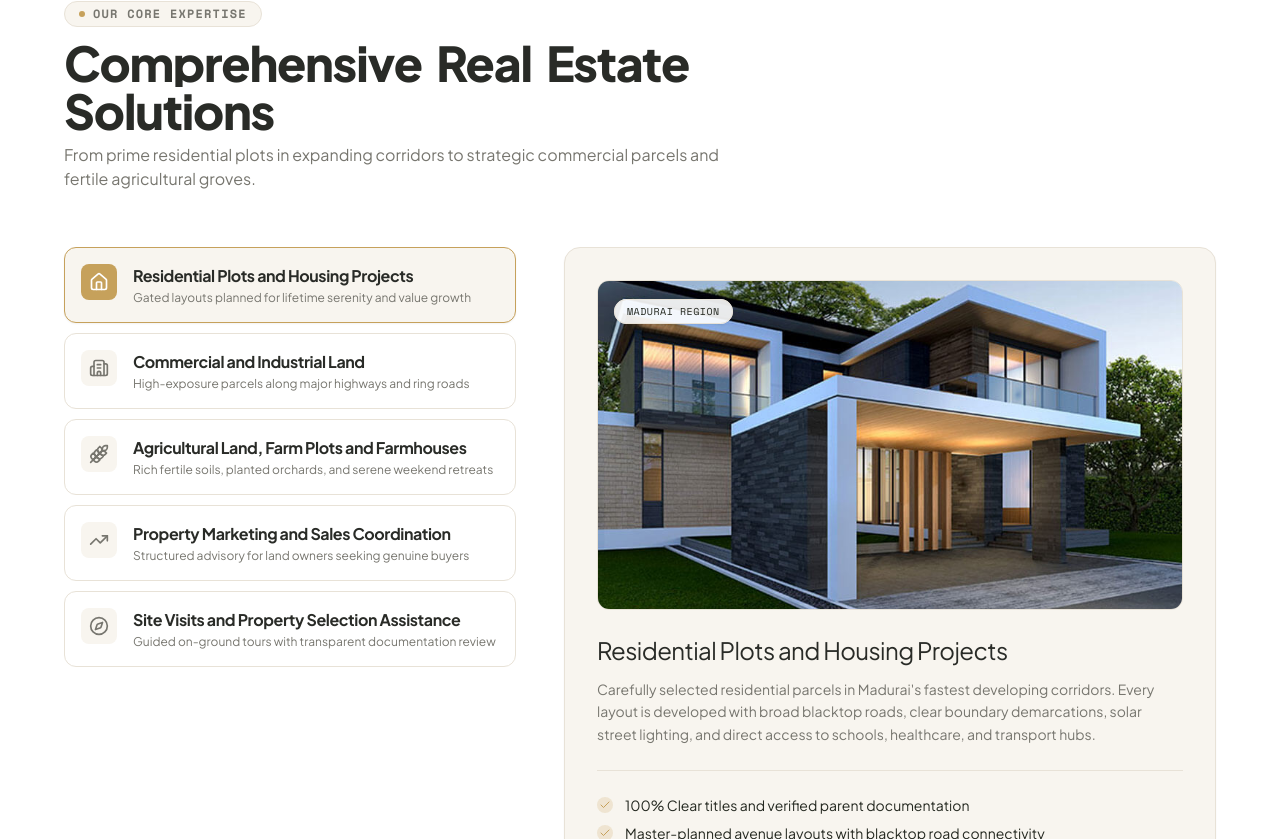
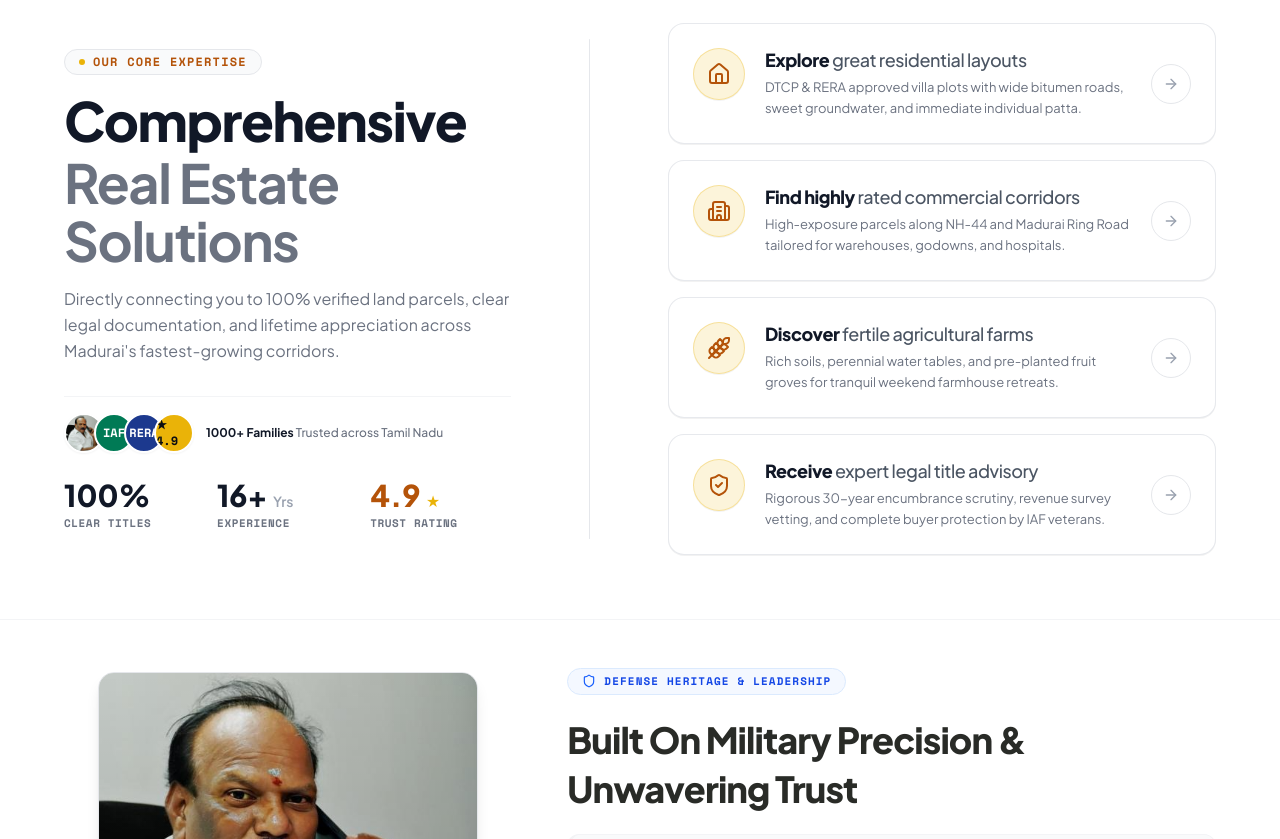
Before and after one commit to Suman-1108/surya_promoter, a Next.js app: page / in a window 1280 px wide. Shown: the part 4341-5180 px from the top of the page. Built offline with nearby package versions, Linux system fonts and the light colour scheme.

Commit message:
feat(services): redesign Comprehensive Real Estate Solutions matching reference with side-by-side cards, stats, and avatars

```diff
--- a/src/components/sections/ServicesSection.tsx
+++ b/src/components/sections/ServicesSection.tsx
@@ -1,162 +1,205 @@
 "use client";
 
-import React, { useState } from "react";
+import React from "react";
 import Image from "next/image";
 import Link from "next/link";
 import { useLanguage } from "@/hooks/useLanguage";
-import { servicesData } from "@/data/services";
-import ScrollReveal from "@/components/animations/ScrollReveal";
-import TextReveal from "@/components/animations/TextReveal";
-import { Home, Building2, Wheat, Trees, TrendingUp, Compass, Check, ArrowRight } from "lucide-react";
+import { Home, Building2, Wheat, ShieldCheck, ArrowRight, Star, CheckCircle2 } from "lucide-react";
 
 export default function ServicesSection() {
   const { t, language } = useLanguage();
-  const [activeTab, setActiveTab] = useState(0);
 
-  const iconMap: Record<string, React.ReactNode> = {
-    Home: <Home className="h-5 w-5" />,
-    Building2: <Building2 className="h-5 w-5" />,
-    Wheat: <Wheat className="h-5 w-5" />,
-    Trees: <Trees className="h-5 w-5" />,
-    TrendingUp: <TrendingUp className="h-5 w-5" />,
-    Compass: <Compass className="h-5 w-5" />,
-  };
-
-  const currentService = servicesData[activeTab];
+  const servicesList = [
+    {
+      id: "residential",
+      icon: <Home className="h-5 w-5 sm:h-6 sm:w-6" />,
+      highlight: language === "ta" ? "தேர்ந்தெடுங்கள்" : "Explore",
+      title: language === "ta" ? "சிறந்த குடியிருப்பு மனைகள்" : "great residential layouts",
+      desc:
+        language === "ta"
+          ? "DTCP மற்றும் RERA அனுமதி, அகலமான தார்ச்சாலைகள், நல்ல குடிநீர் மற்றும் உடனடி பட்டாவுடன் கூடிய வீட்டு மனைகள்."
+          : "DTCP & RERA approved villa plots with wide bitumen roads, sweet groundwater, and immediate individual patta.",
+      whatsappText: "Hello Surya Promoters, I would like to explore your residential plots and housing projects.",
+    },
+    {
+      id: "commercial",
+      icon: <Building2 className="h-5 w-5 sm:h-6 sm:w-6" />,
+      highlight: language === "ta" ? "முதலீடு செய்யுங்கள்" : "Find highly",
+      title: language === "ta" ? "வணிக & நெடுஞ்சாலை நிலங்கள்" : "rated commercial corridors",
+      desc:
+        language === "ta"
+          ? "NH-44 மற்றும் மதுரை ரிங் ரோட்டில் குடோன்கள், மருத்துவமனைகள் மற்றும் நிறுவனங்களுக்கான முக்கிய இடங்கள்."
+          : "High-exposure parcels along NH-44 and Madurai Ring Road tailored for warehouses, godowns, and hospitals.",
+      whatsappText: "Hello Surya Promoters, I am interested in commercial and industrial highway parcels.",
+    },
+    {
+      id: "agricultural",
+      icon: <Wheat className="h-5 w-5 sm:h-6 sm:w-6" />,
+      highlight: language === "ta" ? "கண்டறியுங்கள்" : "Discover",
+      title: language === "ta" ? "செழிப்பான விவசாயப் பண்ணைகள்" : "fertile agricultural farms",
+      desc:
+        language === "ta"
+          ? "செழிப்பான மண்வளம், வற்றாத நீர்வளம் மற்றும் பழ மரங்களுடன் அமைதியான வார இறுதி பண்ணை மனைகள்."
+          : "Rich soils, perennial water tables, and pre-planted fruit groves for tranquil weekend farmhouse retreats.",
+      whatsappText: "Hello Surya Promoters, please share details on fertile agricultural land and farm plots.",
+    },
+    {
+      id: "legal",
+      icon: <ShieldCheck className="h-5 w-5 sm:h-6 sm:w-6" />,
+      highlight: language === "ta" ? "ஆலோசனை பெறுங்கள்" : "Receive",
+      title: language === "ta" ? "சட்டப்பூர்வ ஆவண சரிபார்ப்பு" : "expert legal title advisory",
+      desc:
+        language === "ta"
+          ? "30 ஆண்டு வில்லங்க சரிபார்ப்பு, பட்டா ஆவண ஆய்வு மற்றும் இந்திய விமானப்படை ஒழுக்கத்துடன் கூடிய வழிகாட்டுதல்."
+          : "Rigorous 30-year encumbrance scrutiny, revenue survey vetting, and complete buyer protection by IAF veterans.",
+      whatsappText: "Hello Surya Promoters, I need legal title and documentation advisory for land in Madurai.",
+    },
+  ];
 
   return (
-    <section id="services" className="relative bg-[#FFFFFF] py-6 text-[#242820] md:py-10 border-b border-[#E8E2D7]">
+    <section id="services" className="relative w-full bg-[#FFFFFF] py-12 md:py-16 border-b border-gray-100 overflow-hidden">
       <div className="w-full max-w-[1760px] mx-auto px-6 sm:px-10 lg:px-16 2xl:px-24">
-        {/* Section Header */}
-        <div className="max-w-2xl">
-          <ScrollReveal>
-            <div className="inline-flex items-center gap-2 rounded-full border border-[#E8E2D7] bg-[#F8F5EF] px-3.5 py-1">
-              <span className="h-1.5 w-1.5 rounded-full bg-[#C6A15B]" />
-              <span className="font-mono text-[10px] md:text-xs font-semibold tracking-widest uppercase text-[#77766F]">
+        <div className="grid grid-cols-1 items-center gap-10 lg:grid-cols-12 lg:gap-8 xl:gap-14">
+
+          {/* Left Column: Heading, Subtitle, Team Avatars & Key Metrics (Exact Reference Design Layout) */}
+          <div className="lg:col-span-5 flex flex-col justify-between space-y-8">
+
+            {/* Top Category Badge */}
+            <div>
+              <div className="inline-flex items-center gap-2 rounded-full border border-gray-200 bg-gray-50 px-3.5 py-1">
+                <span className="h-1.5 w-1.5 rounded-full bg-[#EAB308]" />
+                <span className="font-mono text-[10px] sm:text-xs font-bold tracking-widest uppercase text-[#B45309]">
                   {t.services.badge}
                 </span>
               </div>
-          </ScrollReveal>
 
-          <div className="mt-3">
-            <TextReveal
-              text={t.services.title}
-              as="h2"
-              className="font-display text-3xl font-extrabold text-[#111827] md:text-4xl lg:text-5xl"
+              {/* Bold Editorial Headline (Matches "Trusted by 100 Million buyers" reference) */}
+              <h2 className="mt-4 font-display text-4xl sm:text-5xl lg:text-[50px] xl:text-[54px] font-extrabold leading-[1.08] tracking-tight">
+                <span className="block text-[#111827]">
+                  {t.services.titleLine1 || (language === "ta" ? "முழுமையான" : "Comprehensive")}
+                </span>
+                <span className="block text-[#6B7280] font-bold mt-1">
+                  {t.services.titleLine2 || (language === "ta" ? "ரியல் எஸ்டேட் தீர்வுகள்" : "Real Estate Solutions")}
+                </span>
+              </h2>
+
+              {/* Subtitle / Narrative */}
+              <p className="mt-4 text-sm sm:text-base leading-relaxed text-[#6B7280] max-w-md">
+                {t.services.subtitle}
+              </p>
+            </div>
+
+            {/* Bottom Proof Section: Avatars + 3 Column Metrics (Exact Structure from Reference Image) */}
+            <div className="pt-4 border-t border-gray-100 space-y-4">
+
+              {/* Overlapping Avatars Cluster */}
+              <div className="flex items-center gap-3">
+                <div className="flex items-center -space-x-2.5">
+                  <div className="relative h-10 w-10 overflow-hidden rounded-full border-2 border-white shadow-xs bg-gray-200">
+                    <Image
+                      src="/images/founder/founder.png"
+                      alt="Mr. Manickam Natarajan"
+                      fill
+                      className="object-cover"
+                      sizes="40px"
                     />
                   </div>
-
-          <ScrollReveal delay={0.2}>
-            <p className="mt-2 text-base text-[#77766F]">
-              {t.services.subtitle}
-            </p>
-          </ScrollReveal>
+                  <div className="relative h-10 w-10 overflow-hidden rounded-full border-2 border-white shadow-xs bg-emerald-700 flex items-center justify-center text-white text-xs font-bold font-mono">
+                    IAF
+                  </div>
+                  <div className="relative h-10 w-10 overflow-hidden rounded-full border-2 border-white shadow-xs bg-blue-900 flex items-center justify-center text-white text-xs font-bold font-mono">
+                    RERA
+                  </div>
+                  <div className="relative h-10 w-10 overflow-hidden rounded-full border-2 border-white shadow-xs bg-[#EAB308] flex items-center justify-center text-[#0A0D12] text-xs font-bold font-mono">
+                    ★ 4.9
+                  </div>
                 </div>
 
-        {/* Interactive Services Showcase */}
-        <div className="mt-14 grid grid-cols-1 gap-8 lg:grid-cols-12 lg:gap-12">
-          {/* Services Selector List */}
-          <div className="flex flex-col gap-2.5 lg:col-span-5">
-            {servicesData.map((service, idx) => {
-              const isActive = activeTab === idx;
-              return (
-                <button
-                  key={service.id}
-                  onClick={() => setActiveTab(idx)}
-                  className={`group flex items-start gap-4 rounded-xl border p-4 text-left transition-all duration-200 ${
-                    isActive
-                      ? "border-[#C6A15B] bg-[#F8F5EF] shadow-xs"
-                      : "border-[#E8E2D7] bg-[#FFFFFF] hover:border-[#C6A15B]/50 hover:bg-[#F8F5EF]/60"
-                  }`}
-                >
-                  <div
-                    className={`flex h-9 w-9 shrink-0 items-center justify-center rounded-lg transition-colors ${
-                      isActive
-                        ? "bg-[#C6A15B] text-white"
-                        : "bg-[#F8F5EF] text-[#77766F] group-hover:text-[#242820]"
-                    }`}
-                  >
-                    {iconMap[service.iconName] || <Home className="h-5 w-5" />}
+                <div className="text-xs text-[#6B7280] font-medium">
+                  <span className="font-bold text-[#111827]">1000+ Families</span>{" "}
+                  {language === "ta" ? "நம்பிக்கை பெற்ற நிறுவனம்" : "Trusted across Tamil Nadu"}
+                </div>
+              </div>
+
+              {/* 3 Metrics Side-by-Side (Matches Reference: 100M Happy buyers | 40M Client review | 4.6 Positive Rating) */}
+              <div className="grid grid-cols-3 gap-3 pt-2">
+                <div>
+                  <div className="font-display text-2xl sm:text-3xl font-extrabold text-[#111827]">
+                    100%
+                  </div>
+                  <div className="font-mono text-[10px] sm:text-[11px] font-semibold text-[#6B7280] uppercase tracking-wider mt-0.5">
+                    {language === "ta" ? "தெளிவான பட்டா" : "Clear Titles"}
+                  </div>
                 </div>
 
                 <div>
-                    <h3
-                      className={`font-display text-base font-bold transition-colors ${
-                        isActive ? "text-[#C6A15B]" : "text-[#242820] group-hover:text-[#C6A15B]"
-                      }`}
-                    >
-                      {service.title[language]}
-                    </h3>
-                    <p className="mt-0.5 text-xs text-[#77766F] line-clamp-1">
-                      {service.subtitle[language]}
-                    </p>
+                  <div className="font-display text-2xl sm:text-3xl font-extrabold text-[#111827]">
+                    16+ <span className="text-sm font-semibold text-gray-400">Yrs</span>
                   </div>
-                </button>
-              );
-            })}
-          </div>
-
-          {/* Active Service Detailed Display */}
-          <div className="lg:col-span-7">
-            <div className="overflow-hidden rounded-2xl border border-[#E8E2D7] bg-[#F8F5EF] p-8 shadow-xs">
-              {/* Media Image Banner */}
-              <div className="relative aspect-[16/9] w-full overflow-hidden rounded-xl border border-[#E8E2D7] bg-white">
-                <Image
-                  src={currentService.image}
-                  alt={currentService.title[language]}
-                  fill
-                  className="object-cover transition-transform duration-700 hover:scale-105"
-                  sizes="(max-width: 768px) 100vw, 50vw"
-                />
-                <div className="absolute top-4 left-4">
-                  <span className="rounded-full bg-[#FFFFFF]/90 px-3 py-1 font-mono text-[10px] uppercase tracking-wider text-[#242820] shadow-xs border border-[#E8E2D7]">
-                    MADURAI REGION
-                  </span>
+                  <div className="font-mono text-[10px] sm:text-[11px] font-semibold text-[#6B7280] uppercase tracking-wider mt-0.5">
+                    {language === "ta" ? "கள அனுபவம்" : "Experience"}
                   </div>
                 </div>
 
-              {/* Text Description & Highlights */}
-              <div className="mt-6">
-                <h3 className="font-display text-2xl font-normal text-[#242820]">
-                  {currentService.title[language]}
+                <div>
+                  <div className="font-display text-2xl sm:text-3xl font-extrabold text-[#B45309]">
+                    4.9 <span className="text-sm text-[#EAB308]">★</span>
+                  </div>
+                  <div className="font-mono text-[10px] sm:text-[11px] font-semibold text-[#6B7280] uppercase tracking-wider mt-0.5">
+                    {language === "ta" ? "நம்பகத்தன்மை" : "Trust Rating"}
+                  </div>
+                </div>
+              </div>
+
+            </div>
+
+          </div>
+
+          {/* Center Divider Line (Exact as in reference image) */}
+          <div className="hidden lg:flex lg:col-span-1 justify-center self-stretch py-4">
+            <div className="w-[1.5px] bg-gray-200 h-full rounded-full" />
+          </div>
+
+          {/* Right Column: 4 Modern Stacked Service Cards (Matches Reference Image Right Column) */}
+          <div className="lg:col-span-6 space-y-3.5 sm:space-y-4">
+            {servicesList.map((service) => (
+              <a
+                key={service.id}
+                href={`https://wa.me/917708966452?text=${encodeURIComponent(service.whatsappText)}`}
+                target="_blank"
+                rel="noopener noreferrer"
+                className="group relative flex items-center justify-between gap-4 sm:gap-5 rounded-2xl border border-gray-200/90 bg-white p-5 sm:p-6 shadow-2xs hover:shadow-lg hover:border-[#EAB308] hover:-translate-y-0.5 transition-all duration-300 cursor-pointer"
+              >
+                {/* Left: Golden Circular Icon Container */}
+                <div className="flex items-start gap-4 sm:gap-5">
+                  <div className="flex h-12 w-12 sm:h-13 sm:w-13 shrink-0 items-center justify-center rounded-full bg-[#EAB308]/15 border border-[#EAB308]/30 text-[#B45309] shadow-2xs transition-all duration-300 group-hover:bg-[#EAB308] group-hover:text-[#0A0D12] group-hover:scale-105">
+                    {service.icon}
+                  </div>
+
+                  {/* Middle: Highlight Word + Title + Subtitle */}
+                  <div>
+                    <h3 className="font-display text-base sm:text-lg text-[#111827] leading-snug">
+                      <span className="font-extrabold text-[#111827] group-hover:text-[#B45309] transition-colors">
+                        {service.highlight}
+                      </span>{" "}
+                      <span className="font-medium text-[#4B5563]">
+                        {service.title}
+                      </span>
                     </h3>
-                <p className="mt-3 text-sm leading-relaxed text-[#77766F]">
-                  {currentService.description[language]}
+                    <p className="mt-1 text-xs sm:text-[13px] leading-relaxed text-[#6B7280]">
+                      {service.desc}
                     </p>
+                  </div>
+                </div>
 
-                {/* Key Points */}
-                <div className="mt-6 space-y-2 border-t border-[#E8E2D7] pt-6">
-                  {currentService.features[language].map((feature, i) => (
-                    <div key={i} className="flex items-start gap-3 text-xs md:text-sm text-[#242820]">
-                      <div className="mt-0.5 flex h-4 w-4 shrink-0 items-center justify-center rounded-full bg-[#C6A15B]/20 text-[#C6A15B]">
-                        <Check className="h-3 w-3" />
+                {/* Right: Modern Arrow Link */}
+                <div className="flex h-9 w-9 sm:h-10 sm:w-10 shrink-0 items-center justify-center rounded-full border border-gray-200 text-gray-400 transition-all duration-300 group-hover:border-[#EAB308] group-hover:bg-[#EAB308] group-hover:text-[#0A0D12] group-hover:shadow-xs group-hover:translate-x-1">
+                  <ArrowRight className="h-4 w-4" />
                 </div>
-                      <span>{feature}</span>
-                    </div>
+              </a>
             ))}
           </div>
 
-                {/* CTA Link */}
-                <div className="mt-8 flex flex-wrap items-center gap-4">
-                  <Link
-                    href="#site-visit"
-                    className="inline-flex items-center gap-2 rounded-full bg-[#C6A15B] px-6 py-3 text-xs font-medium uppercase tracking-wider text-white shadow-xs transition hover:bg-[#b5924d]"
-                  >
-                    <span>{t.services.cta}</span>
-                    <ArrowRight className="h-3.5 w-3.5" />
-                  </Link>
-                  <a
-                    href="https://wa.me/917708966452"
-                    target="_blank"
-                    rel="noopener noreferrer"
-                    className="inline-flex items-center gap-2 rounded-full border border-[#E8E2D7] bg-white px-6 py-3 text-xs font-medium uppercase tracking-wider text-[#242820] transition hover:border-[#C6A15B] hover:text-[#C6A15B]"
-                  >
-                    <span>Inquire Details</span>
-                  </a>
-                </div>
-              </div>
-            </div>
-          </div>
         </div>
       </div>
     </section>
--- a/src/data/translations.ts
+++ b/src/data/translations.ts
@@ -131,10 +131,39 @@ export const translations = {
     },
     services: {
       badge: "OUR CORE EXPERTISE",
+      titleLine1: "Comprehensive",
+      titleLine2: "Real Estate Solutions",
       title: "Comprehensive Real Estate Solutions",
       subtitle:
-        "From prime residential plots in expanding corridors to strategic commercial parcels and fertile agricultural groves.",
+        "Directly connecting you to 100% verified land parcels, clear legal documentation, and lifetime appreciation across Madurai's fastest-growing corridors.",
       cta: "Schedule Site Visit",
+      stats: [
+        { value: "100%", label: "Documented Titles" },
+        { value: "16+ Yrs", label: "Ground Experience" },
+        { value: "4.9 ★", label: "Client Trust Rating" },
+      ],
+      items: [
+        {
+          highlight: "Explore",
+          title: "great residential layouts",
+          desc: "DTCP & RERA approved villa plots with wide bitumen roads, sweet groundwater, and immediate individual patta.",
+        },
+        {
+          highlight: "Find highly",
+          title: "rated commercial corridors",
+          desc: "High-exposure parcels along NH-44 and Madurai Ring Road tailored for warehouses, godowns, and hospitals.",
+        },
+        {
+          highlight: "Discover",
+          title: "fertile agricultural farms",
+          desc: "Rich soils, perennial water tables, and pre-planted fruit groves for tranquil weekend farmhouse retreats.",
+        },
+        {
+          highlight: "Receive",
+          title: "expert legal title advisory",
+          desc: "Rigorous 30-year encumbrance scrutiny, revenue survey vetting, and complete buyer protection by IAF veterans.",
+        },
+      ],
     },
     projects: {
       badge: "PORTFOLIO OF EXCELLENCE",
@@ -356,10 +385,39 @@ export const translations = {
     },
     services: {
       badge: "எங்கள் சிறப்பு சேவைகள்",
+      titleLine1: "முழுமையான",
+      titleLine2: "ரியல் எஸ்டேட் தீர்வுகள்",
       title: "முழுமையான ரியல் எஸ்டேட் தீர்வுகள்",
       subtitle:
-        "மதுரையின் அதிவேக வளர்ச்சி பகுதிகளில் குடியிருப்பு மனைகள், வணிக நிலங்கள் மற்றும் இயற்கை பண்ணைத் தோட்டங்கள்.",
+        "மதுரையின் அதிவேக வளர்ச்சி பகுதிகளில் 100% தெளிவான ஆவணங்களுடன் கூடிய மனைப்பிரிவுகள் மற்றும் பண்ணை நிலங்களை வாடிக்கையாளர்களுக்கு நேரடியாக வழங்குகிறோம்.",
       cta: "நேரடி பார்வைக்கு பதியுங்கள்",
+      stats: [
+        { value: "100%", label: "தெளிவான மூலப்பத்திரங்கள்" },
+        { value: "16+ Yrs", label: "கள அனுபவம்" },
+        { value: "4.9 ★", label: "வாடிக்கையாளர் நம்பிக்கை" },
+      ],
+      items: [
+        {
+          highlight: "தேர்ந்தெடுங்கள்",
+          title: "சிறந்த குடியிருப்பு மனைகள்",
+          desc: "DTCP மற்றும் RERA அனுமதி, அகலமான தார்ச்சாலைகள், நல்ல குடிநீர் மற்றும் உடனடி பட்டாவுடன் கூடிய வீட்டு மனைகள்.",
+        },
+        {
+          highlight: "முதலீடு செய்யுங்கள்",
+          title: "வணிக & நெடுஞ்சாலை நிலங்கள்",
+          desc: "NH-44 மற்றும் மதுரை ரிங் ரோட்டில் குடோன்கள், மருத்துவமனைகள் மற்றும் நிறுவனங்களுக்கான முக்கிய இடங்கள்.",
+        },
+        {
+          highlight: "கண்டறியுங்கள்",
+          title: "செழிப்பான விவசாயப் பண்ணைகள்",
+          desc: "செழிப்பான மண்வளம், வற்றாத நீர்வளம் மற்றும் பழ மரங்களுடன் அமைதியான வார இறுதி பண்ணை மனைகள்.",
+        },
+        {
+          highlight: "ஆலோசனை பெறுங்கள்",
+          title: "சட்டப்பூர்வ ஆவண சரிபார்ப்பு",
+          desc: "30 ஆண்டு வில்லங்க சரிபார்ப்பு, பட்டா ஆவண ஆய்வு மற்றும் இந்திய விமானப்படை ஒழுக்கத்துடன் கூடிய வழிகாட்டுதல்.",
+        },
+      ],
     },
     projects: {
       badge: "எங்கள் முக்கிய திட்டங்கள்",
```
Lines whose indentation alone changed are shown as unchanged.
